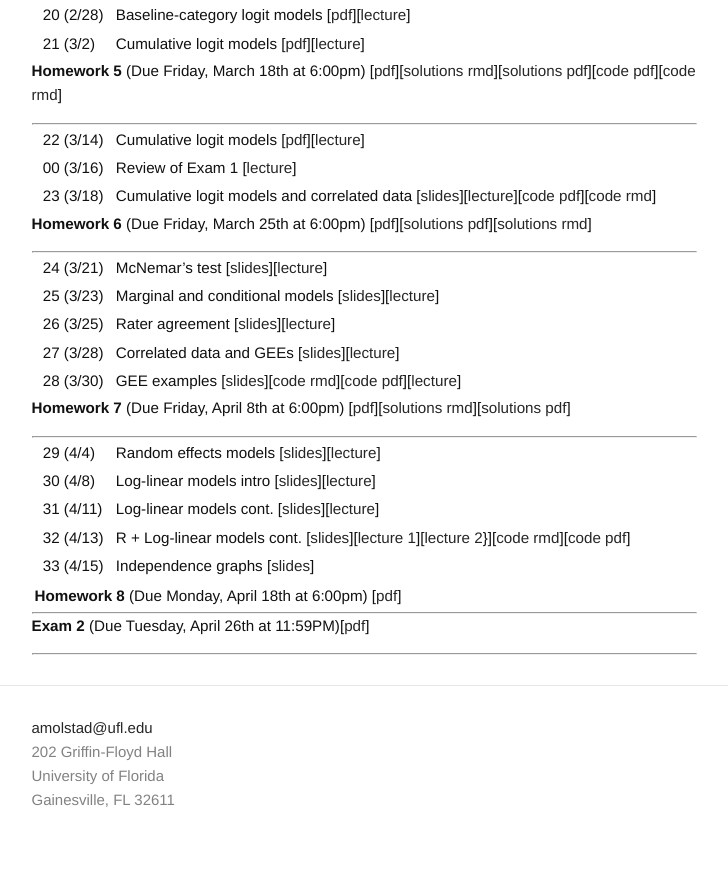
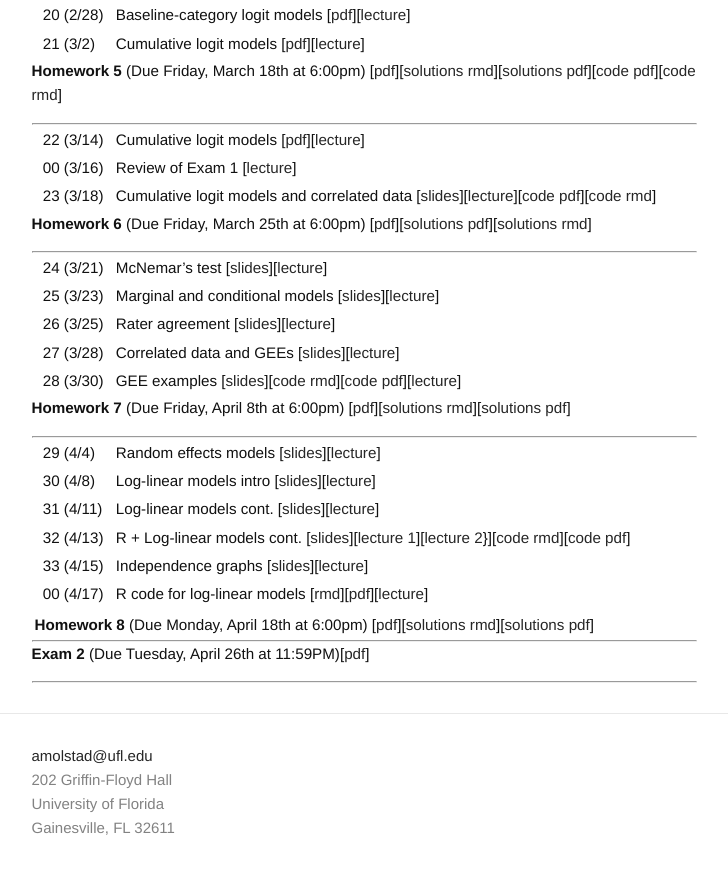
Before and after one commit to ajmolstad/ajmolstad.github.io, a Jekyll site: the page built from S22_STA4504.md, in a window 1280 px wide and 900 px high, scrolled down 1103 px. Shown: the top 874 px of the window, without its empty margins (276-1004 px from the left). Built offline with Jekyll 4.4.1, drawn with Linux system fonts in a browser that asks for light colours.

Commit message:
Update S22_STA4504.md

```diff
--- a/S22_STA4504.md
+++ b/S22_STA4504.md
@@ -70,7 +70,7 @@ Note that you must be logged into your UFL eLearning account to access course ma
 || 23 (3/18) || Cumulative logit models and correlated data [[slides](https://ufl.instructure.com/files/67638733/download?download_frd=1)][[lecture](https://ufl.instructure.com/courses/449490/files?preview=67705312)][[code pdf](https://ufl.instructure.com/files/67705295/download?download_frd=1)][[code rmd](https://ufl.instructure.com/files/67705296/download?download_frd=1)]||
 
 
-**Homework 6** (Due Friday, March 25th at 6:00pm) [[pdf](https://ufl.instructure.com/files/67730008/download?download_frd=1)][[solutions pdf](https://ufl.instructure.com/files/68237358/download?download_frd=1)][[solutions rmd](https://ufl.instructure.com/files/68237359/download?download_frd=1)]
+**Homework 6** (Due Friday, March 25th at 6:00pm) [[pdf](https://ufl.instructure.com/files/67730008/download?download_frd=1)][[solutions pdf](https://ufl.instructure.com/files/68593211/download?download_frd=1)][[solutions rmd](https://ufl.instructure.com/files/68593212/download?download_frd=1)]
 
 -----------------
 
@@ -82,7 +82,7 @@ Note that you must be logged into your UFL eLearning account to access course ma
 || 28 (3/30) || GEE examples [[slides](https://ufl.instructure.com/files/67945273/download?download_frd=1)][[code rmd](https://ufl.instructure.com/files/67945330/download?download_frd=1)][[code pdf](https://ufl.instructure.com/files/67945329/download?download_frd=1)][[lecture](https://ufl.instructure.com/courses/449490/files?preview=68089867)]||
 
 
-**Homework 7** (Due Friday, April 8th at 6:00pm) [[pdf](https://ufl.instructure.com/files/68151903/download?download_frd=1)][[solutions rmd](https://ufl.instructure.com/files/68432394/download?download_frd=1)][[solutions pdf](https://ufl.instructure.com/files/68432393/download?download_frd=1)]
+**Homework 7** (Due Friday, April 8th at 6:00pm) [[pdf](https://ufl.instructure.com/files/68151903/download?download_frd=1)][[solutions rmd](https://ufl.instructure.com/files/68593202/download?download_frd=1)][[solutions pdf](https://ufl.instructure.com/files/68593200/download?download_frd=1)]
 
 
 -----------------
@@ -92,11 +92,11 @@ Note that you must be logged into your UFL eLearning account to access course ma
 || 30 (4/8) || Log-linear models intro [[slides](https://ufl.instructure.com/files/68216431/download?download_frd=1)][[lecture](https://ufl.instructure.com/courses/449490/files?preview=68282034)]||
 || 31 (4/11) || Log-linear models cont.  [[slides](https://ufl.instructure.com/files/68282081/download?download_frd=1)][[lecture](https://ufl.instructure.com/courses/449490/files?preview=68343049)] ||
 || 32 (4/13) || R + Log-linear models cont. [[slides](https://ufl.instructure.com/files/68282081/download?download_frd=1)][[lecture 1](https://ufl.instructure.com/courses/449490/files?preview=68348311)][[lecture 2](https://ufl.instructure.com/courses/449490/files?preview=68348420)}][[code rmd](https://ufl.instructure.com/files/68342852/download?download_frd=1)][[code pdf](https://ufl.instructure.com/files/68342850/download?download_frd=1)]||
-|| 33 (4/15) || Independence graphs [[slides](https://ufl.instructure.com/files/68432177/download?download_frd=1)] ||
+|| 33 (4/15) || Independence graphs [[slides](https://ufl.instructure.com/files/68432177/download?download_frd=1)][[lecture](https://ufl.instructure.com/courses/449490/files?preview=68593265)]||
+|| 00 (4/17) || R code for log-linear models [[rmd](https://ufl.instructure.com/files/68503165/download?download_frd=1)][[pdf](https://ufl.instructure.com/files/68503164/download?download_frd=1)][[lecture](https://ufl.instructure.com/courses/449490/files?preview=68593303)]||
 
 
-
-**Homework 8** (Due Monday, April 18th at 6:00pm) [[pdf](https://ufl.instructure.com/files/68295198/download?download_frd=1)] ||
+**Homework 8** (Due Monday, April 18th at 6:00pm) [[pdf](https://ufl.instructure.com/files/68295198/download?download_frd=1)][[solutions rmd](https://ufl.instructure.com/files/68593196/download?download_frd=1)][[solutions pdf](https://ufl.instructure.com/files/68593195/download?download_frd=1)] ||
 
 
 -----------------
```
